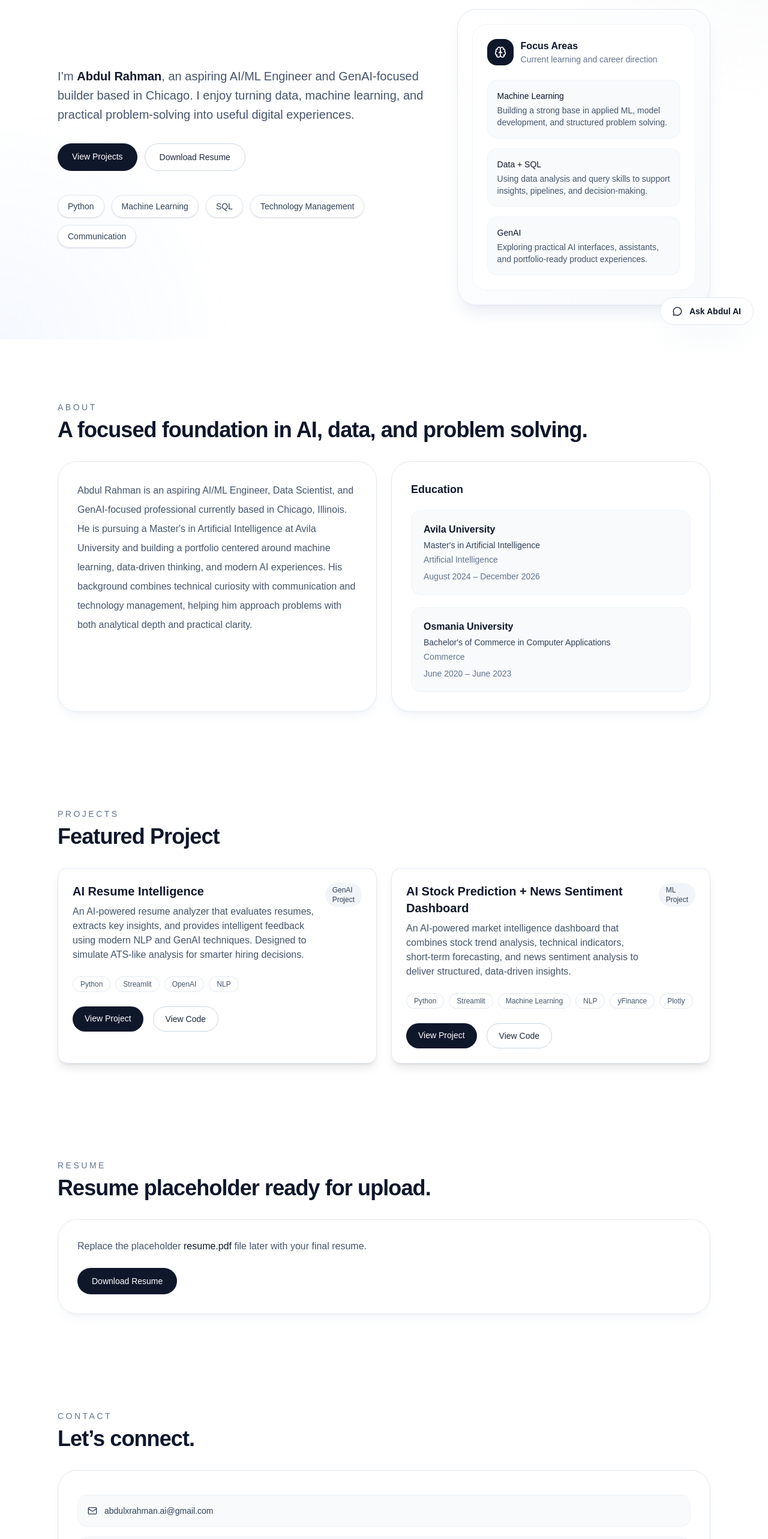
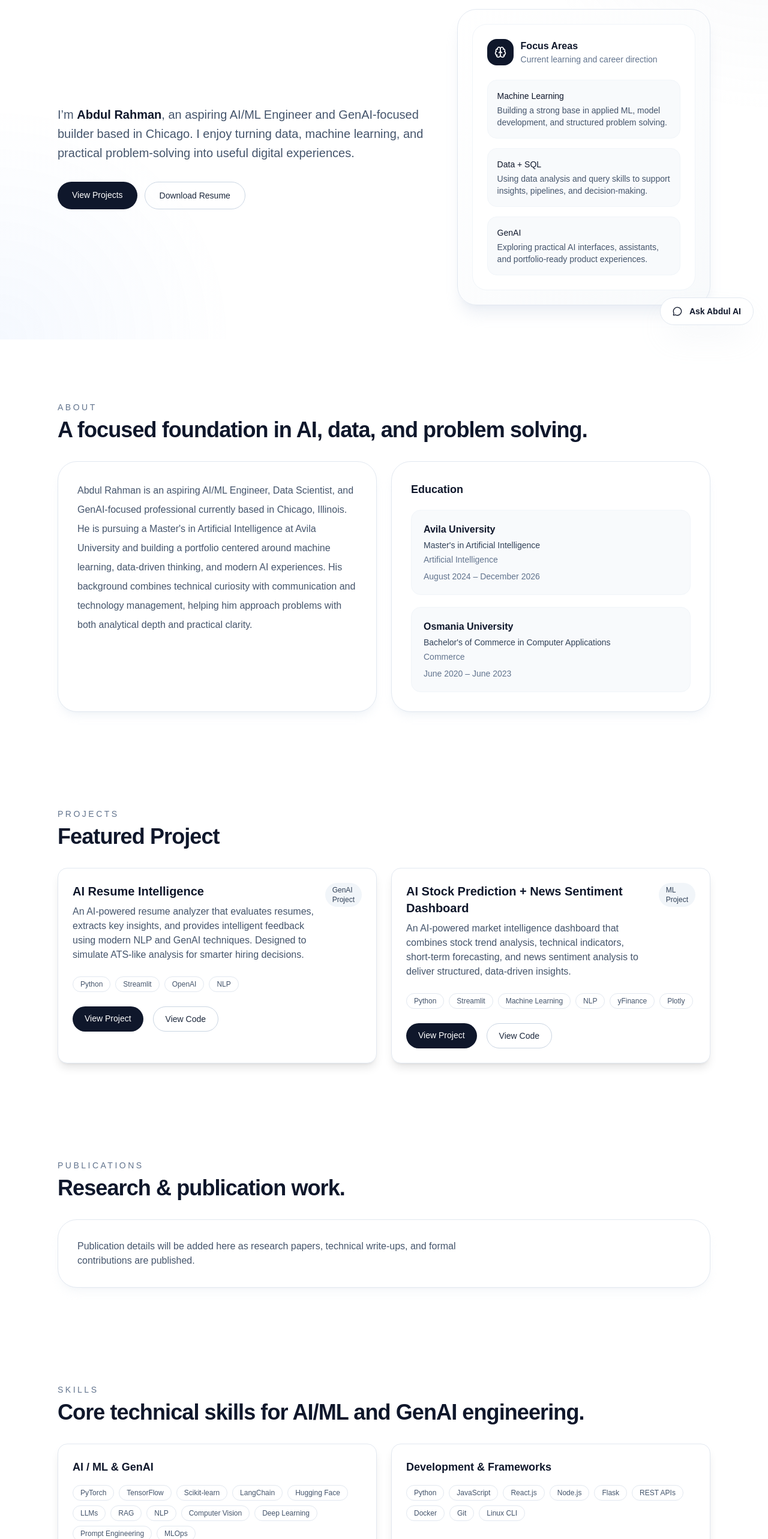
Before and after one commit to abdulxrahman-ai/abdulrahman, a Next.js app: page / in a window 1280 px wide. Shown: the part 234-2800 px from the top of the page at 60% size. Built offline with nearby package versions, Linux system fonts and the light colour scheme.

Commit message:
Update page.tsx

```diff
--- a/app/page.tsx
+++ b/app/page.tsx
@@ -28,16 +28,9 @@ const navItems = [
   { id: "home", label: "Home", icon: Home },
   { id: "about", label: "About", icon: User },
   { id: "projects", label: "Projects", icon: Briefcase },
-  { id: "resume", label: "Resume", icon: FileText },
+  { id: "publications", label: "Publications", icon: FileText },
+  { id: "skills", label: "Skills", icon: Brain },
   { id: "contact", label: "Contact", icon: Mail },
-];
-
-const skills = [
-  "Python",
-  "Machine Learning",
-  "SQL",
-  "Technology Management",
-  "Communication",
 ];
 
 const education = [
@@ -307,16 +300,6 @@ export default function Page() {
                   Download Resume
                 </a>
               </div>
-              <div className="mt-10 flex flex-wrap gap-3">
-                {skills.map((skill) => (
-                  <span
-                    key={skill}
-                    className="rounded-full border border-slate-200 bg-white px-4 py-2 text-sm text-slate-700 shadow-sm"
-                  >
-                    {skill}
-                  </span>
-                ))}
-              </div>
             </div>
 
             <div className="rounded-[2rem] border border-slate-200 bg-gradient-to-br from-white to-slate-50 p-6 shadow-xl shadow-slate-200/60">
@@ -488,17 +471,109 @@ export default function Page() {
           </div>
         </Section>
 
-        <Section id="resume" eyebrow="Resume" title="Resume placeholder ready for upload.">
+        <Section id="publications" eyebrow="Publications" title="Research & publication work.">
           <div className="rounded-[2rem] border border-slate-200 bg-white p-8 shadow-lg shadow-slate-200/30">
             <p className="max-w-2xl text-slate-600">
-              Replace the placeholder <span className="font-medium text-slate-900">resume.pdf</span> file later with your final resume.
+              Publication details will be added here as research papers, technical write-ups, and formal contributions are published.
             </p>
-            <a
-              href="/resume.pdf"
-              className="mt-6 inline-flex rounded-full bg-slate-900 px-6 py-3 text-sm font-medium text-white transition hover:opacity-90"
-            >
-              Download Resume
-            </a>
+          </div>
+        </Section>
+
+        <Section id="skills" eyebrow="Skills" title="Core technical skills for AI/ML and GenAI engineering.">
+          <div className="grid gap-6 md:grid-cols-2">
+            <div className="rounded-2xl border border-slate-200 bg-white p-6 shadow-lg">
+              <h3 className="mb-4 text-lg font-semibold text-slate-900">AI / ML & GenAI</h3>
+              <div className="flex flex-wrap gap-2">
+                {[
+                  "PyTorch",
+                  "TensorFlow",
+                  "Scikit-learn",
+                  "LangChain",
+                  "Hugging Face",
+                  "LLMs",
+                  "RAG",
+                  "NLP",
+                  "Computer Vision",
+                  "Deep Learning",
+                  "Prompt Engineering",
+                  "MLOps",
+                ].map((skill) => (
+                  <span
+                    key={skill}
+                    className="rounded-full border border-slate-200 px-3 py-1 text-xs text-slate-600"
+                  >
+                    {skill}
+                  </span>
+                ))}
+              </div>
+            </div>
+
+            <div className="rounded-2xl border border-slate-200 bg-white p-6 shadow-lg">
+              <h3 className="mb-4 text-lg font-semibold text-slate-900">Development & Frameworks</h3>
+              <div className="flex flex-wrap gap-2">
+                {[
+                  "Python",
+                  "JavaScript",
+                  "React.js",
+                  "Node.js",
+                  "Flask",
+                  "REST APIs",
+                  "Docker",
+                  "Git",
+                  "Linux CLI",
+                ].map((skill) => (
+                  <span
+                    key={skill}
+                    className="rounded-full border border-slate-200 px-3 py-1 text-xs text-slate-600"
+                  >
+                    {skill}
+                  </span>
+                ))}
+              </div>
+            </div>
+
+            <div className="rounded-2xl border border-slate-200 bg-white p-6 shadow-lg">
+              <h3 className="mb-4 text-lg font-semibold text-slate-900">Data, Analytics & Visualization</h3>
+              <div className="flex flex-wrap gap-2">
+                {[
+                  "SQL",
+                  "PySpark MLlib",
+                  "Matplotlib",
+                  "Plotly",
+                  "CNN",
+                  "YOLO",
+                  "ResNet",
+                ].map((skill) => (
+                  <span
+                    key={skill}
+                    className="rounded-full border border-slate-200 px-3 py-1 text-xs text-slate-600"
+                  >
+                    {skill}
+                  </span>
+                ))}
+              </div>
+            </div>
+
+            <div className="rounded-2xl border border-slate-200 bg-white p-6 shadow-lg">
+              <h3 className="mb-4 text-lg font-semibold text-slate-900">Cloud, Systems & Infrastructure</h3>
+              <div className="flex flex-wrap gap-2">
+                {[
+                  "AWS",
+                  "Azure",
+                  "Google Cloud Platform",
+                  "Linux (Ubuntu)",
+                  "System-Level Debugging",
+                  "Hardware-Software Integration",
+                ].map((skill) => (
+                  <span
+                    key={skill}
+                    className="rounded-full border border-slate-200 px-3 py-1 text-xs text-slate-600"
+                  >
+                    {skill}
+                  </span>
+                ))}
+              </div>
+            </div>
           </div>
         </Section>
 
```
